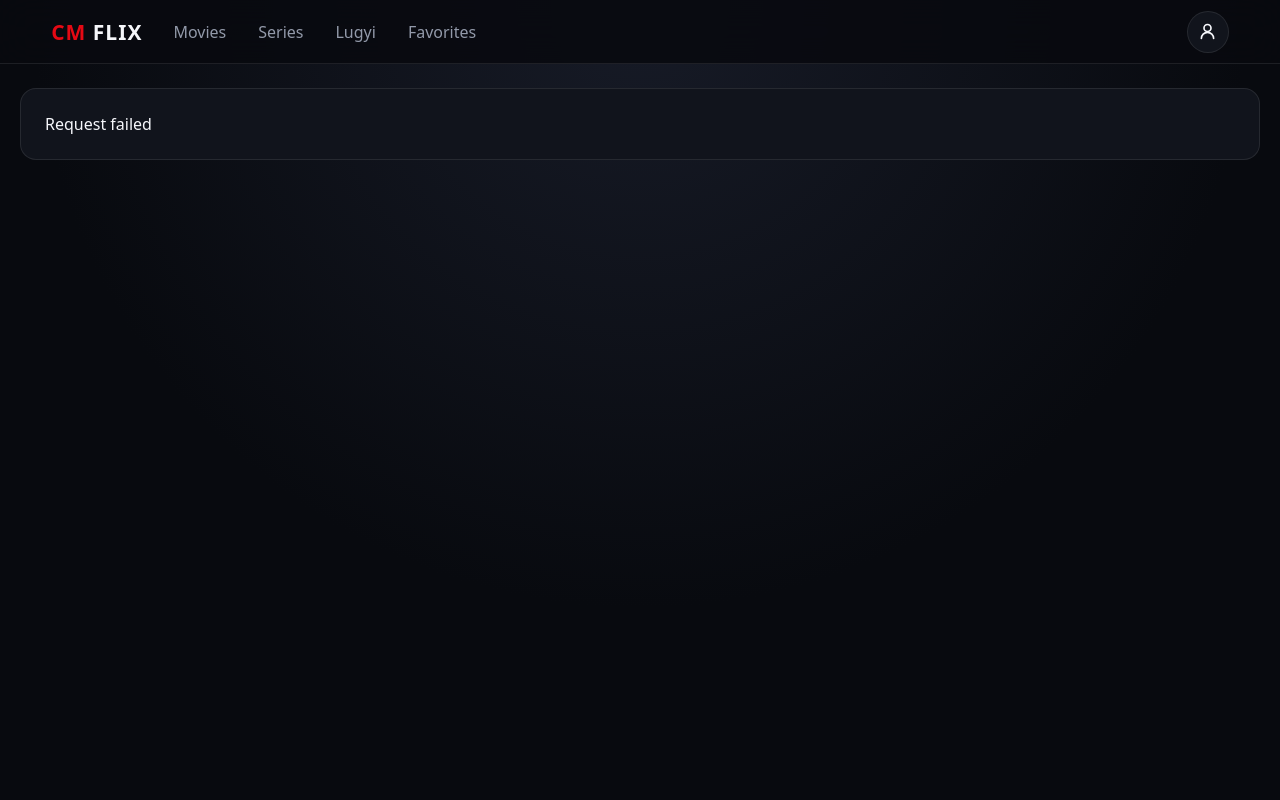
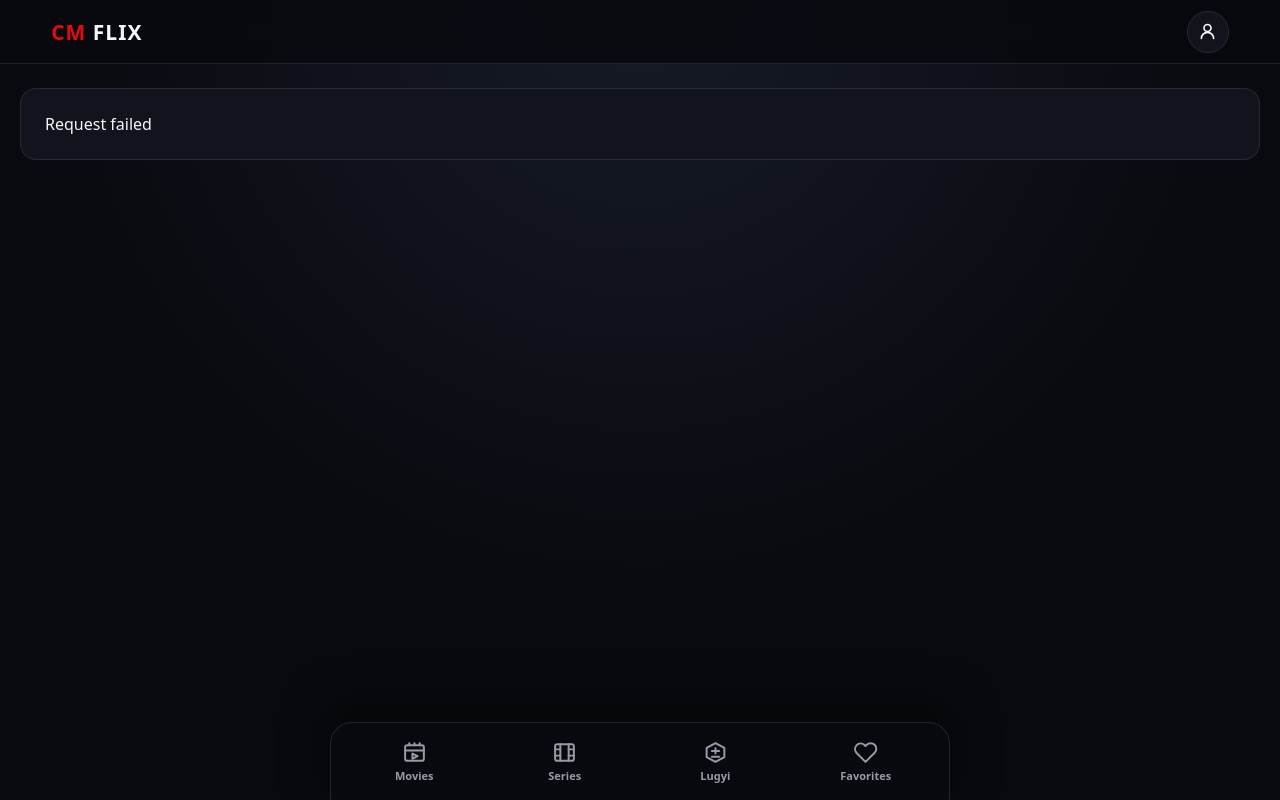
Before and after one commit to dino89840/new-movie-web, a website: page public/index.html in a window 1280 px wide. Drawn offline with nearby package versions, Linux system fonts and the light colour scheme; no server answers.

Commit message:
Update index.html

```diff
--- a/public/index.html
+++ b/public/index.html
@@ -8,23 +8,26 @@
   >
   <meta name="theme-color" content="#080a0f">
   <title>CMFLIX</title>
-  <link rel="stylesheet" href="/style.css?v=7">
+  <link rel="stylesheet" href="/style.css?v=8">
 </head>
 <body>
   <header class="topbar">
-    <button class="brand" data-page="home" aria-label="Home">
+  <button
+    class="brand"
+    data-page="home"
+    type="button"
+    aria-label="CMFLIX Home"
+  >
     <span class="brand-mark">CM</span>
     <span>FLIX</span>
   </button>
 
-    <nav class="nav">
-      <button data-category="movies">Movies</button>
-      <button data-category="series">Series</button>
-      <button data-category="lugyi">Lugyi</button>
-      <button data-page="favorites">Favorites</button>
-    </nav>
-
-    <button id="accountButton" class="icon-button" aria-label="Account">
+  <button
+    id="accountButton"
+    class="icon-button"
+    type="button"
+    aria-label="Account"
+  >
     <svg viewBox="0 0 24 24" aria-hidden="true">
       <path d="M12 12a4 4 0 1 0 0-8 4 4 0 0 0 0 8Zm7 8a7 7 0 0 0-14 0"/>
     </svg>
@@ -34,6 +37,97 @@
 <main id="app">
   <section class="loading-card">Loading CMFLIX…</section>
 </main>
+
+<nav
+  class="bottom-nav"
+  aria-label="Main navigation"
+>
+  <button
+    class="bottom-nav-item"
+    data-category="movies"
+    type="button"
+    aria-label="Movies"
+  >
+    <svg
+      class="bottom-nav-icon"
+      viewBox="0 0 24 24"
+      aria-hidden="true"
+    >
+      <rect x="3" y="5" width="18" height="15" rx="2"/>
+      <path d="M7 5V3"/>
+      <path d="M12 5V3"/>
+      <path d="M17 5V3"/>
+      <path d="M3 10h18"/>
+      <path d="m10 13 5 2.5-5 2.5Z"/>
+    </svg>
+
+    <span>Movies</span>
+  </button>
+
+  <button
+    class="bottom-nav-item"
+    data-category="series"
+    type="button"
+    aria-label="Series"
+  >
+    <svg
+      class="bottom-nav-icon"
+      viewBox="0 0 24 24"
+      aria-hidden="true"
+    >
+      <rect x="3" y="4" width="18" height="16" rx="2"/>
+      <path d="M8 4v16"/>
+      <path d="M3 9h5"/>
+      <path d="M3 15h5"/>
+      <path d="M16 4v16"/>
+      <path d="M16 9h5"/>
+      <path d="M16 15h5"/>
+    </svg>
+
+    <span>Series</span>
+  </button>
+
+  <button
+    class="bottom-nav-item"
+    data-category="lugyi"
+    type="button"
+    aria-label="Lugyi"
+  >
+    <svg
+      class="bottom-nav-icon"
+      viewBox="0 0 24 24"
+      aria-hidden="true"
+    >
+      <path d="M12 3 3.5 7.5v9L12 21l8.5-4.5v-9Z"/>
+      <path d="M8.5 10.5h7"/>
+      <path d="M12 8v5"/>
+      <path d="M8.5 16h7"/>
+    </svg>
+
+    <span>Lugyi</span>
+  </button>
+
+  <button
+    class="bottom-nav-item"
+    data-page="favorites"
+    type="button"
+    aria-label="Favorites"
+  >
+    <svg
+      class="bottom-nav-icon"
+      viewBox="0 0 24 24"
+      aria-hidden="true"
+    >
+      <path
+        d="M20.8 4.6a5.4 5.4 0 0 0-7.6 0L12 5.8l-1.2-1.2a5.4
+        5.4 0 0 0-7.6 7.6L12 21l8.8-8.8a5.4 5.4 0 0 0 0-7.6Z"
+      />
+    </svg>
+
+    <span>Favorites</span>
+  </button>
+</nav>
+
 
   <div id="toast" class="toast"></div>
 
@@ -106,6 +200,6 @@
   </dialog>
 
   <script src="https://cdn.jsdelivr.net/npm/hls.js@1/dist/hls.min.js"></script>
-  <script type="module" src="/app.js?v=7"></script>
+  <script type="module" src="/app.js?v=8"></script>
 </body>
 </html>
```
Lines whose indentation alone changed are shown as unchanged.
